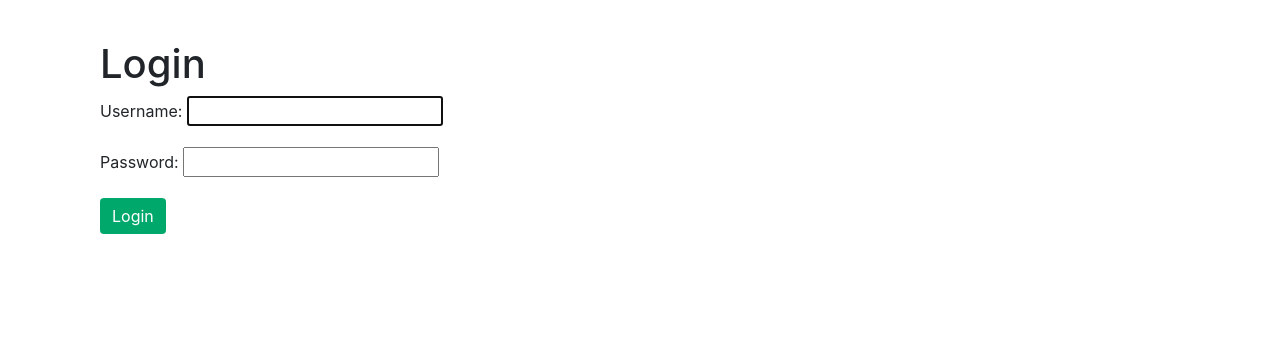
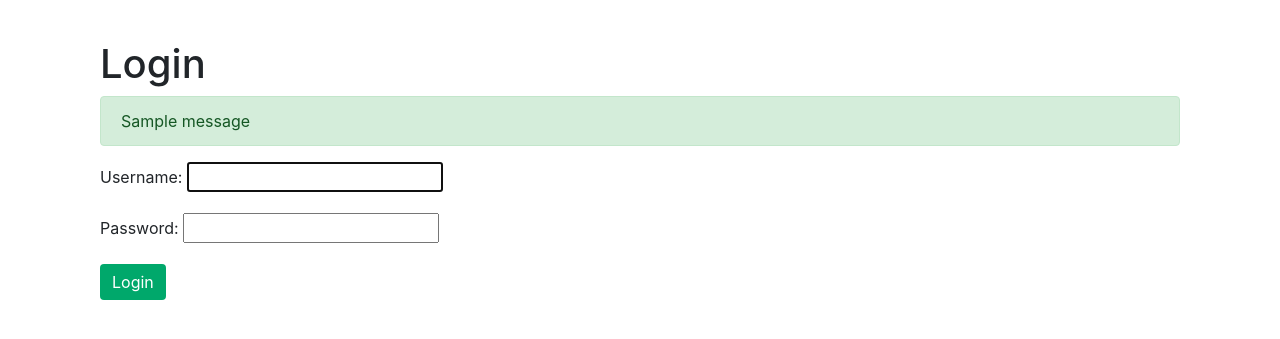
Before and after one commit to JabrilMahamud/blogpage-1, a Django app: page /login/ in a window 1280 px wide. Shown: the part 56-395 px from the top of the page. Run offline with Django 4.2, Linux system fonts and the light colour scheme; one stand-in notice (Sample message) is shown; some libraries are stand-ins or nearby versions.

```diff
--- a/blog/circles/templates/login.html
+++ b/blog/circles/templates/login.html
@@ -9,6 +9,18 @@
     <div class="row">
         <div class="col-12">
             <h1>Login</h1>
+
+            <!-- Add this block to display messages -->
+            {% if messages %}
+                <div class="messages">
+                    {% for message in messages %}
+                        <div class="alert {% if message.tags %}alert-{{ message.tags }}{% endif %}">
+                            {{ message }}
+                        </div>
+                    {% endfor %}
+                </div>
+            {% endif %}
+
             <form method="POST">
                 {% csrf_token %}
                 {{ form.as_p }}
--- a/blog/circles/urls.py
+++ b/blog/circles/urls.py
@@ -3,9 +3,8 @@ from . import views
 
 urlpatterns = [
     path('', views.home, name='home'),
-    path('login/', views.login, name='login'),
+    path('login/', views.login_view, name='login'),
     path('register/', views.register, name='register'),
-    path('template/', views.template_page, name='template_page'),
     path('timeline/', views.timeline, name='timeline'),
     path('timeline/<int:id>/', views.timeline, name='timeline_post'),
 
--- a/blog/circles/views.py
+++ b/blog/circles/views.py
@@ -1,13 +1,16 @@
-from django.shortcuts import render, redirect
+from django.shortcuts import render, redirect, get_object_or_404
 from django.contrib.auth.decorators import login_required
 from django.contrib.auth import authenticate, login as auth_login
 from .forms import LoginForm, RegistrationForm, PostForm
+
 from .models import Post
+
 
 def home(request):
     return render(request, 'home.html')
+from django.contrib import messages  # Import messages
 
-def login(request):
+def login_view(request):
     if request.method == 'POST':
         form = LoginForm(request.POST)
         if form.is_valid():
@@ -16,9 +19,9 @@ def login(request):
             user = authenticate(request, username=username, password=password)
             if user is not None:
                 auth_login(request, user)
-                return redirect('timeline')  # Redirect to the template page
+                return redirect('timeline')
             else:
-                form.add_error(None, 'Invalid username or password')
+                messages.error(request, 'Invalid username or password')  # Add this line
     else:
         form = LoginForm()
     return render(request, 'login.html', {'form': form})
@@ -58,8 +61,3 @@ def timeline(request, id=None):
         else:
             form = PostForm()
         return render(request, 'timeline.html', {'posts': posts, 'form': form})
-
-@login_required
-def template_page(request):
-    # Replace the following line with the actual implementation of your template page
-    return render(request, 'timeline.html')
```
Also changed, not shown: blog/db.sqlite3.
